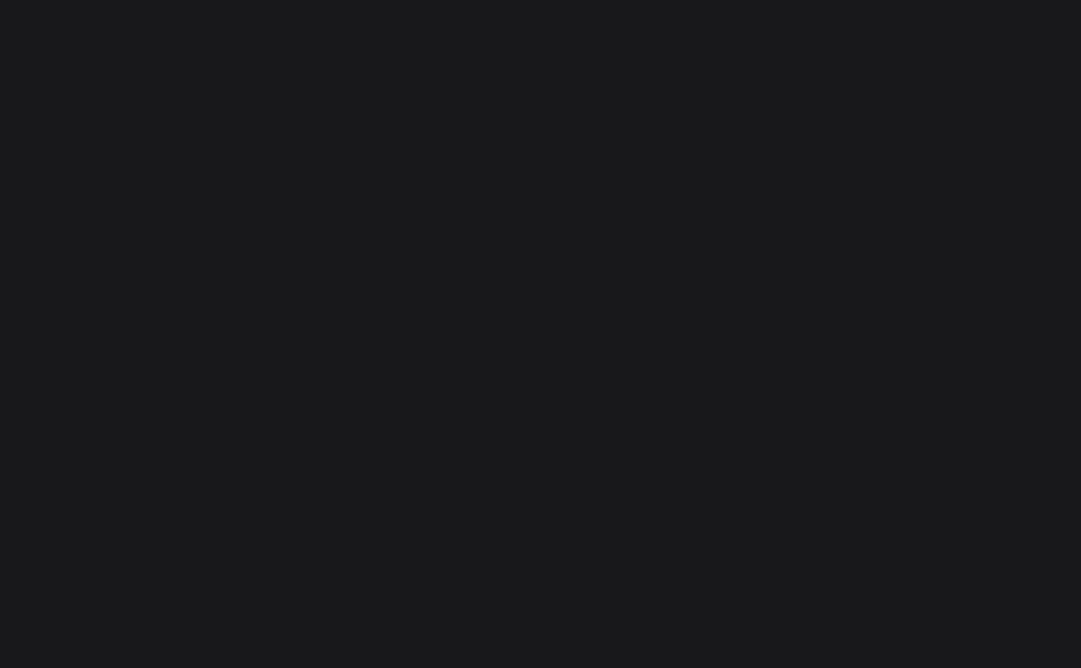
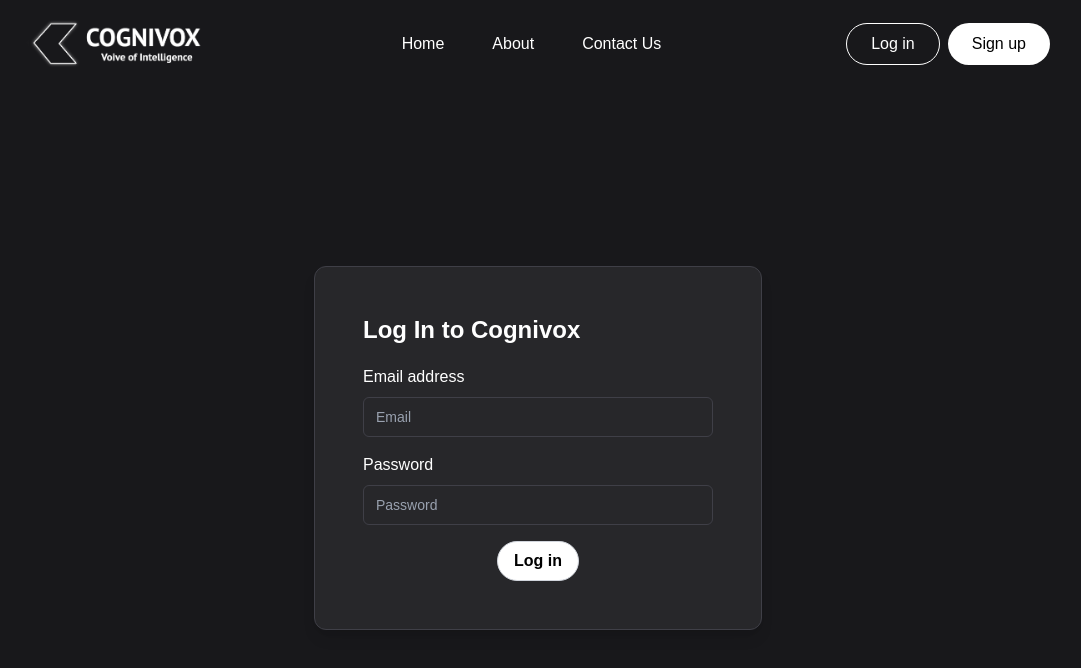
Before and after one commit to AdityaJ1188/Cognivox, a React (Vite) app: page /login in a window 1280 px wide. Before the commit this address had no page. Shown: the top 668 px of the page, without its empty margins (102-1183 px from the left). Built offline with nearby package versions, Linux system fonts and the light colour scheme.

Commit message:
login component design

```diff
--- a/src/App.jsx
+++ b/src/App.jsx
@@ -3,6 +3,7 @@ import { Routes, Route } from 'react-router-dom';
 import Home from './Home';
 import Chat from './components/Chat';
 import Signup from './components/Signup';
+import Login from './components/Login';
 
 function App() {
   return (
@@ -10,6 +11,7 @@ function App() {
       <Route path="/" element={<Home />} />
       <Route path="/chat" element={<Chat />} />
       <Route path="/signup" element={<Signup />} />
+      <Route path="/login" element={<Login />} />
     </Routes>
   );
 }
--- /dev/null
+++ b/src/components/Login.jsx
@@ -0,0 +1,54 @@
+import Navbar from "./Navbar";
+
+export default function Login() {
+  return (
+    <div className="bg-zinc-900 min-h-screen">
+      <Navbar />
+      <div className="flex justify-center items-center min-h-[calc(100vh-80px)] px-4 py-10 text-white">
+        <section className="w-full max-w-md bg-zinc-800 border border-zinc-700 rounded-xl shadow-lg p-6 sm:p-8">
+          <div className="xl:mx-auto p-4 w-full">
+            <h2 className="text-xl sm:text-2xl font-bold text-white leading-tight">
+              Log In to Cognivox
+            </h2>
+            {/* <p className="mt-2 text-base ">Already have an account? Sign In</p> */}
+
+
+            <form className="mt-5 space-y-4">
+
+              <div>
+                <label className="text-base font-medium ">Email address</label>
+                <input
+                  placeholder="Email"
+                  type="email"
+                  name="email"
+                  className="mt-2 flex h-10 w-full rounded-md border border-zinc-700 bg-transparent px-3 py-2 text-sm placeholder:text-gray-400 focus:outline-none focus:ring-1 focus:ring-gray-400"
+                />
+              </div>
+
+              <div>
+                <label className="text-base font-medium">Password</label>
+                <input
+                  placeholder="Password"
+                  type="password"
+                  name="password"
+                  className="mt-2 flex h-10 w-full rounded-md border border-zinc-700 bg-transparent px-3 py-2 text-sm placeholder:text-gray-400 focus:outline-none focus:ring-1 focus:ring-gray-400"
+                />
+              </div>
+
+
+
+              <div className="flex justify-center">
+                <button
+                  type="submit"
+                  className="inline-flex items-center justify-center px-4 h-10 bg-white text-black border border-gray-300 rounded-full font-semibold  transition hover:bg-gray-200 hover:shadow-[0_0_12px_rgba(255,255,255,0.8)]"
+                >
+                  Log in
+                </button>
+              </div>
+            </form>
+          </div>
+        </section>
+      </div>
+    </div>
+  );
+}
--- a/src/components/Navbar.jsx
+++ b/src/components/Navbar.jsx
@@ -24,6 +24,9 @@ export default function Navbar() {
     const signupcomp = () => {
       navigate("/signup");
     };
+    const logincomp = () => {
+      navigate("/login");
+    }
   return (
     <div
       className="container mx-auto flex justify-between items-center py-4 px-6 md:px-20 lg:px-32 bg-transparent relative z-50"
@@ -48,7 +51,7 @@ export default function Navbar() {
 
       {!isMobile && (
         <div className="hidden md:flex gap-2">
-          <button className="px-6 py-2 border border-white text-white bg-transparent rounded-full hover:bg-white hover:text-black transition  hover:shadow-[0_0_12px_rgba(255,255,255,0.8)]">
+          <button onClick={logincomp} className="px-6 py-2 border border-white text-white bg-transparent rounded-full hover:bg-white hover:text-black transition  hover:shadow-[0_0_12px_rgba(255,255,255,0.8)]">
             Log in
           </button>
           <button
```
